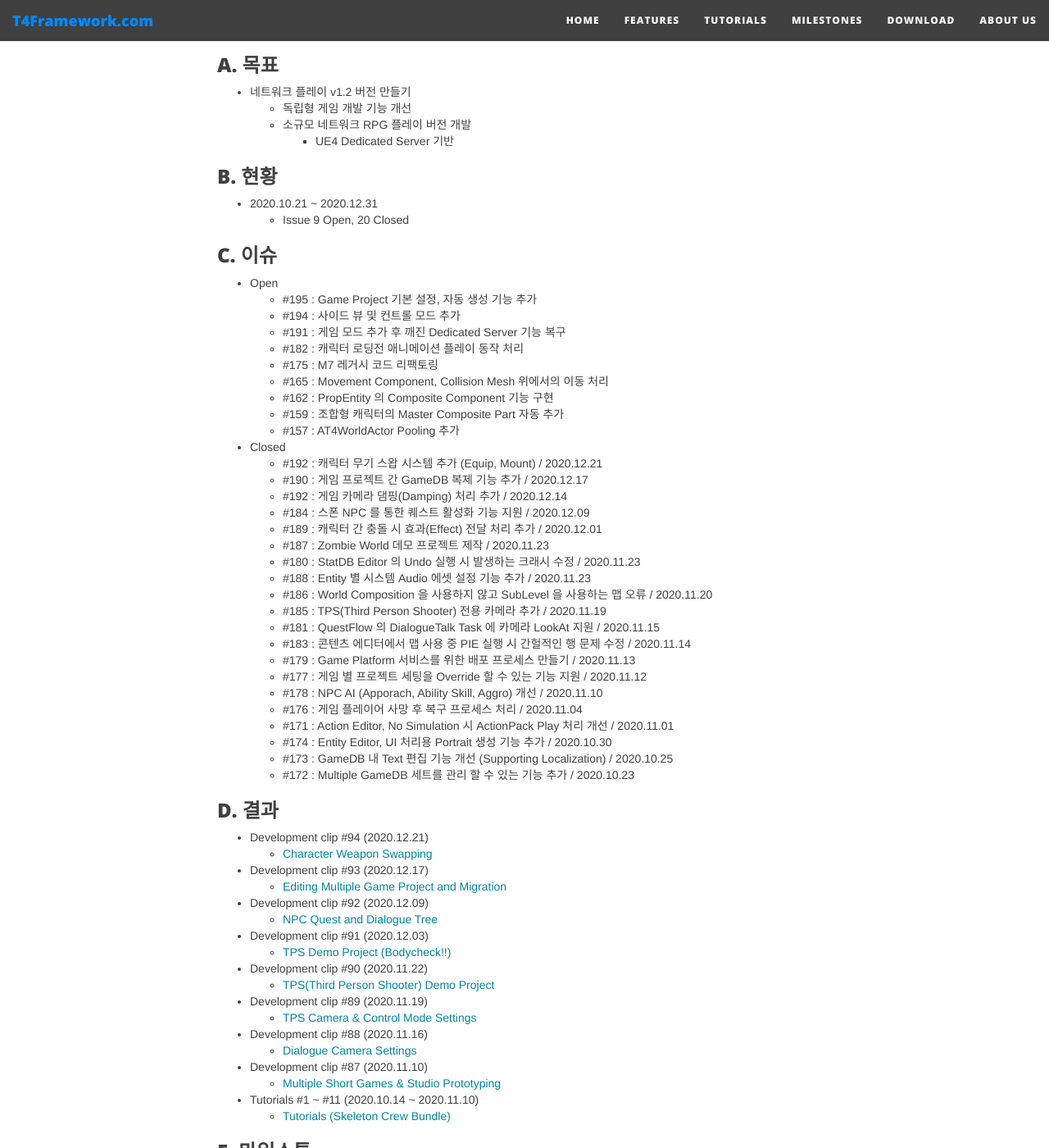
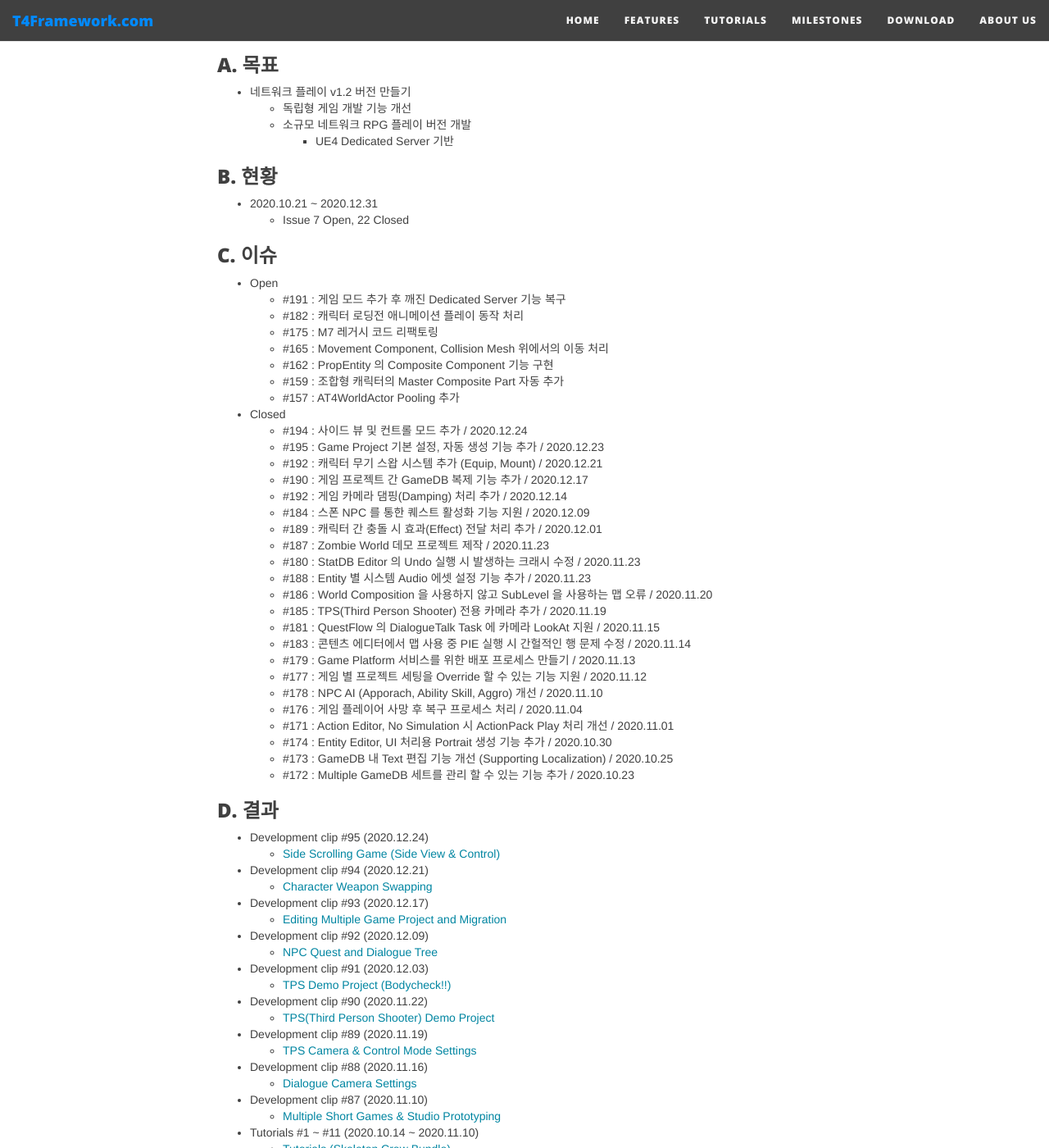
Before and after one commit to T4Framework/T4Framework_WebSite, a Jekyll site: the page built from docs/T4Framework_Milestone8_Achieved.md, in a window 1280 px wide and 1400 px high, scrolled down 317 px. Shown: the whole window at 82% size. Built offline with Jekyll 4.4.1, drawn with Linux system fonts in a browser that asks for light colours; nearby versions of some CDN libraries.

Commit message:
Dev clip 95

```diff
--- a/docs/T4Framework_Milestone8_Achieved.md
+++ b/docs/T4Framework_Milestone8_Achieved.md
@@ -15,13 +15,11 @@ subtitle: Milestone 8 (2020.10.21 ~ 2020.12.18)
 ### B. 현황
 
 - 2020.10.21 ~ 2020.12.31
-  - Issue 9 Open, 20 Closed
+  - Issue 7 Open, 22 Closed
 
 ### C. 이슈
 
 - Open
-  - #195 : Game Project 기본 설정, 자동 생성 기능 추가
-  - #194 : 사이드 뷰 및 컨트롤 모드 추가
   - #191 : 게임 모드 추가 후 깨진 Dedicated Server 기능 복구
   - #182 : 캐릭터 로딩전 애니메이션 플레이 동작 처리
   - #175 : M7 레거시 코드 리팩토링
@@ -31,6 +29,8 @@ subtitle: Milestone 8 (2020.10.21 ~ 2020.12.18)
   - #157 : AT4WorldActor Pooling 추가
 
 - Closed
+  - #194 : 사이드 뷰 및 컨트롤 모드 추가 / 2020.12.24
+  - #195 : Game Project 기본 설정, 자동 생성 기능 추가 / 2020.12.23
   - #192 : 캐릭터 무기 스왑 시스템 추가 (Equip, Mount) / 2020.12.21
   - #190 : 게임 프로젝트 간 GameDB 복제 기능 추가 / 2020.12.17
   - #192 : 게임 카메라 댐핑(Damping) 처리 추가 / 2020.12.14
@@ -54,6 +54,8 @@ subtitle: Milestone 8 (2020.10.21 ~ 2020.12.18)
 
 ### D. 결과
 
+- Development clip #95 (2020.12.24)
+  - [Side Scrolling Game (Side View & Control)](https://youtu.be/DI0fqihJDyY){: target="_blank" }
 - Development clip #94 (2020.12.21)
   - [Character Weapon Swapping](https://youtu.be/UmNrP_3fbCs){: target="_blank" }
 - Development clip #93 (2020.12.17)
--- a/docs/index.html
+++ b/docs/index.html
@@ -36,9 +36,9 @@ subtitle: The Most Powerful MMO Action RPG Framework for UE4
     <a href="https://www.youtube.com/channel/UCoVNwMxu9CUzc92zGYN4l6A" target="_blank"><b>More Clips...</b></a>
 </center>
 <hr />
-<div class="embed-container"><iframe src="https://www.youtube.com/embed/UmNrP_3fbCs" frameborder="0" width="1280" height="720"></iframe></div>
+<div class="embed-container"><iframe src="https://www.youtube.com/embed/DI0fqihJDyY" frameborder="0" width="1280" height="720"></iframe></div>
 <center>
-    <b>Character Weapon Swapping - 2020.12.21</b><br />
+    <b>Side Scrolling Game (Side View & Control) - 2020.12.24</b><br />
     <a href="https://t4framework.com/T4Framework_Features"><b>More Features...</b></a>
 </center>
 
```
Also changed, not shown: docs/T4Framework_Features.md (+1 -1 lines).
